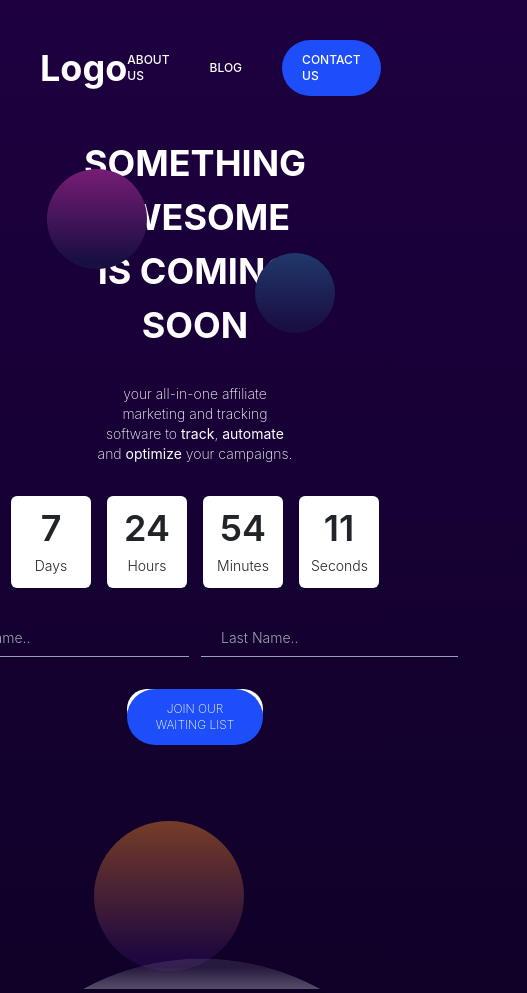
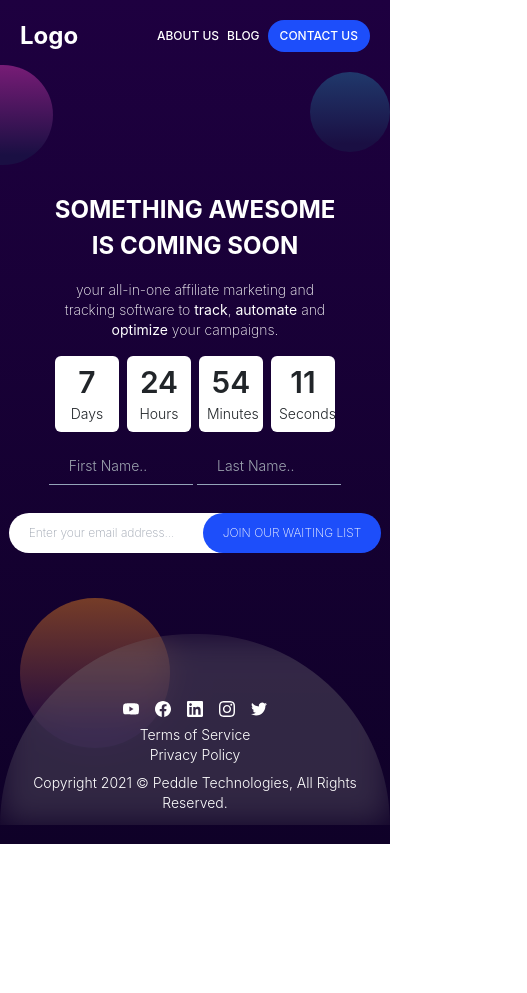
Before and after one commit to Kizito25/paddle-frontend-assessment, a React (Vite) app: page / in a window 390 px wide. Shown: the whole page, 527 px wide, since content can reach past the window. After the commit the page ends 844 px from the top, so only its background shows below. Built offline with nearby package versions, Linux system fonts and the light colour scheme.

Commit message:
Added Coming Soon mobile Responsiveness

```diff
--- a/src/App.jsx
+++ b/src/App.jsx
@@ -26,9 +26,9 @@ function App() {
         btn_color={style.btn_color}
         text_color={style.text_color}
       />
-      <div className="flex items-center justify-center">
-        <div className="flex flex-col space-y-8 items-center justify-center text-center w-2/4">
-          <h1 className="text-4xl leading-normal font-bold uppercase text-white">
+      <div className="flex items-center justify-center relative lg:static z-50">
+        <div className="flex flex-col space-y-4 lg:space-y-8 items-center justify-center text-center w-3/4 lg:w-2/4 py-20">
+          <h1 className="text-2xl md:text-3xl lg:text-4xl leading-normal font-bold uppercase text-white mt-10 lg:mt-0">
             something awesome is coming soon
           </h1>
           <p className="text-sm font-extralight text-white">
@@ -36,40 +36,42 @@ function App() {
             <strong>track</strong>, <strong>automate</strong> and{" "}
             <strong>optimize</strong> your campaigns.
           </p>
-          <div className="flex gap-4">
+          <div className="flex gap-2 lg:gap-4">
             {cards.map((card, index) => (
               <div
                 key={index + 1}
-                className="bg-white rounded-md p-3 grid grid-cols-1 space-y-2 w-20"
+                className="bg-white rounded-md p-2 grid grid-cols-1 space-y-1 lg:space-y-2 w-16 lg:w-20"
               >
-                <h2 className="text-4xl font-semibold">{card.figure}</h2>
+                <h2 className="text-3xl lg:text-4xl font-semibold">
+                  {card.figure}
+                </h2>
                 <p className="text-sm font-light">{card.title}</p>
               </div>
             ))}
           </div>
 
           <form className="space-y-5">
-            <div className="flex gap-3">
+            <div className="flex gap-1 lg:gap-3">
               <input
                 type="text"
                 placeholder="First Name.."
-                className="text-sm text-white font-light py-2 outline-none border-t-0 border-l-0 border-r-0 px-5 bg-transparent border border-slate-400 current"
+                className="w-1/2 text-sm text-white font-light py-2 outline-none border-t-0 border-l-0 border-r-0 px-5 bg-transparent border border-slate-400 current"
               />
               <input
                 type="text"
                 placeholder="Last Name.."
-                className="text-sm text-white font-light py-2 outline-none border-t-0 border-l-0 border-r-0 px-5 bg-transparent border border-slate-400 current"
+                className="w-1/2 text-sm text-white font-light py-2 outline-none border-t-0 border-l-0 border-r-0 px-5 bg-transparent border border-slate-400 current"
               />
             </div>
           </form>
-          <form className="relative w-[70%] flex">
+          <form className="relative w-[100%] lg:w-[70%] flex">
             <input
               type="email"
-              className="text-xs font-extralight outline-none rounded-full py-3 px-5 absolute bg-white w-full top-0 left-0"
+              className="text-xs font-extralight outline-none rounded-full py-3 px-5 absolute bg-white w-full top-3 lg:top-0 -left-10"
               placeholder="Enter your email address..."
             />
             <button
-              className="text-xs font-extralight uppercase outline-none rounded-full py-3 px-5 cursor-pointer absolute top-0 right-0"
+              className="text-xs font-extralight uppercase outline-none rounded-full py-3 px-5 cursor-pointer absolute top-3 lg:top-0 -right-10"
               style={{
                 backgroundColor: style.btn_color,
                 color: style.text_color,
@@ -79,11 +81,11 @@ function App() {
             </button>
           </form>
           <div className="bg-circles">
-            <div className="absolute top-[30%] right-[14%] bg-circle__1"></div>
-            <div className="absolute top-[20%] left-[12%] bg-circle__2"></div>
-            <div className="absolute -bottom-[15%] left-[24%] z-0 bg-circle__3"></div>
+            <div className="absolute top-[0] lg:top-[30%] -right-[0%] lg:right-[14%] bg-circle__1"></div>
+            <div className="absolute -top-[1%] lg:top-[20%] -left-[12%] lg:left-[12%] bg-circle__2"></div>
+            <div className="absolute bottom-14 lg:-bottom-[15%] left-[5%] lg:left-[24%] z-0 bg-circle__3"></div>
           </div>
-          <div className="relative h-60 text-sm font-light flex items-center justify-center">
+          <div className="hidden lg:flex items-center justify-center relative h-60 text-sm font-light">
             <div className="footer-compass h-60 text-sm font-light">
               <div className="footer-compass__1">
                 <div className="footer-compass__icons">
@@ -104,6 +106,27 @@ function App() {
               </div>
             </div>
           </div>
+          <div className="lg:hidden  relative w-[100vw] -bottom-[12vh]">
+            <div className="backdrop-blur-lg backdrop-contrast-50 backdrop-opacity-60 w-full h-full rounded-t-full">
+              <div className="flex flex-col space-y-2 p-3">
+                <div className="footer-compass__icons_mobile flex items-center justify-center gap-4 mt-[15%] text-white">
+                  <SiYoutube />
+                  <SiFacebook />
+                  <SiLinkedin />
+                  <SiInstagram />
+                  <SiTwitter />
+                </div>
+                <div className="text-white text-sm font-light">
+                  <p>Terms of Service</p>
+                  <p>Privacy Policy</p>
+                </div>
+                <div className="text-white text-sm font-light">
+                  Copyright 2021 &copy; Peddle Technologies, All Rights
+                  Reserved.
+                </div>
+              </div>
+            </div>
+          </div>
         </div>
       </div>
     </section>
--- a/src/components/NavBar.jsx
+++ b/src/components/NavBar.jsx
@@ -8,16 +8,19 @@ const toggleContactModal = () => {
 const NavBar = ({ btn_color, bg_color, text_color }) => {
   return (
     <nav
-      className="flex items-center justify-between p-10"
+      className="flex items-center justify-between p-5 lg:p-10"
       style={{
         backgroundColor: bg_color,
       }}
     >
-      <div className="text-4xl font-bold" style={{ color: text_color }}>
+      <div
+        className="text-2xl md:text-3xl lg:text-4xl font-bold"
+        style={{ color: text_color }}
+      >
         Logo
       </div>
       <ul
-        className="flex items-center gap-10 uppercase text-xs font-medium"
+        className="flex items-center gap-2 md:gap-4 lg:gap-10 uppercase text-xs font-medium"
         style={{ color: text_color }}
       >
         <li>
@@ -27,7 +30,7 @@ const NavBar = ({ btn_color, bg_color, text_color }) => {
           <Link to="/blog">Blog</Link>
         </li>
         <li
-          className="py-3 px-5 rounded-full cursor-pointer"
+          className="py-2 px-3 lg:py-3 lg:px-5 rounded-full cursor-pointer"
           style={{ backgroundColor: btn_color }}
           onClick={toggleContactModal}
         >
--- a/src/components/NavBarWhite.jsx
+++ b/src/components/NavBarWhite.jsx
@@ -1,4 +1,5 @@
 import React from "react";
+import { Link } from "react-router-dom";
 
 const toggleContactModal = () => {
   console.log("Contact Modal Opened");
@@ -7,24 +8,29 @@ const toggleContactModal = () => {
 const NavBarWhite = ({ btn_color, bg_color, text_color }) => {
   return (
     <nav
-      className="flex items-center justify-between p-10"
+      className="flex items-center justify-between p-5 lg:p-10"
       style={{
         backgroundColor: bg_color,
       }}
     >
-      <div>Logo</div>
+      <div
+        className="text-2xl md:text-3xl lg:text-4xl font-bold"
+        style={{ color: text_color }}
+      >
+        Logo
+      </div>
       <ul
-        className="flex items-center gap-10 uppercase text-xs font-medium"
+        className="flex items-center gap-2 md:gap-4 lg:gap-10 uppercase text-xs font-medium"
         style={{ color: text_color }}
       >
         <li>
-          <a href="/">About Us</a>
+          <Link to="/">About Us</Link>
         </li>
         <li>
-          <a href="/blog">Blog</a>
+          <Link to="/blog">Blog</Link>
         </li>
         <li
-          className="py-3 px-5 rounded-full cursor-pointer"
+          className="py-2 px-3 lg:py-3 lg:px-5 rounded-full cursor-pointer"
           style={{ backgroundColor: btn_color }}
           onClick={toggleContactModal}
         >
--- a/src/index.css
+++ b/src/index.css
@@ -6,7 +6,10 @@
  * Base styles
  */
 @layer base {
+  /* About Us Styles */
+
   body {
+    overflow-x: hidden;
     font-family: "Inter", sans-serif;
     font-size: 16px;
     line-height: 1.5;
@@ -66,7 +69,7 @@
       rgba(255, 255, 255, 0.3) 100%
     );
     box-shadow: 0 4px 30px rgba(0, 0, 0, 0.1);
-    backdrop-filter: blur(5px) opacity(0.2);
+    backdrop-filter: blur(5px) opacity(0.9) contrast(0.9);
     -webkit-backdrop-filter: blur(5px);
     display: flex;
     flex-direction: column;
@@ -82,10 +85,14 @@
     align-items: center;
     justify-content: center;
   }
+  /* .footer-compass__icons_mobile {
+    margin-top: 15%;
+  } */
   .footer-compass__terms {
     display: flex;
     gap: 20px;
     align-items: center;
     justify-content: space-between;
   }
+  /* Blog Styles */
 }
```
